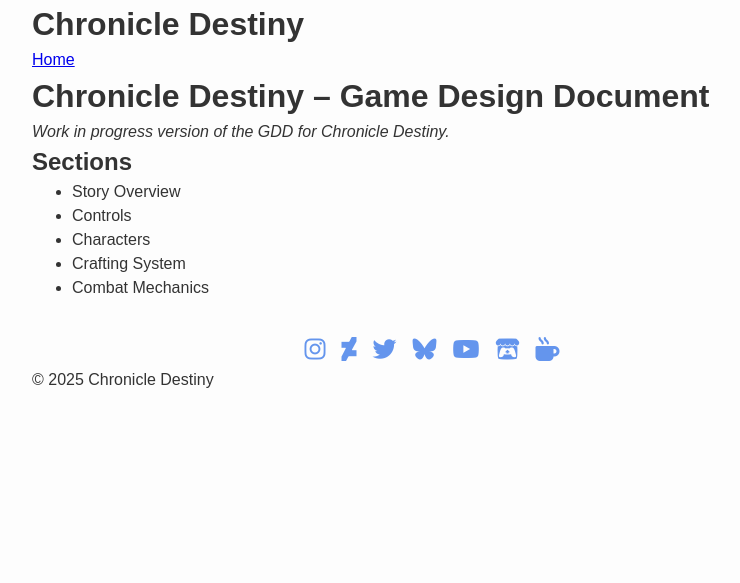
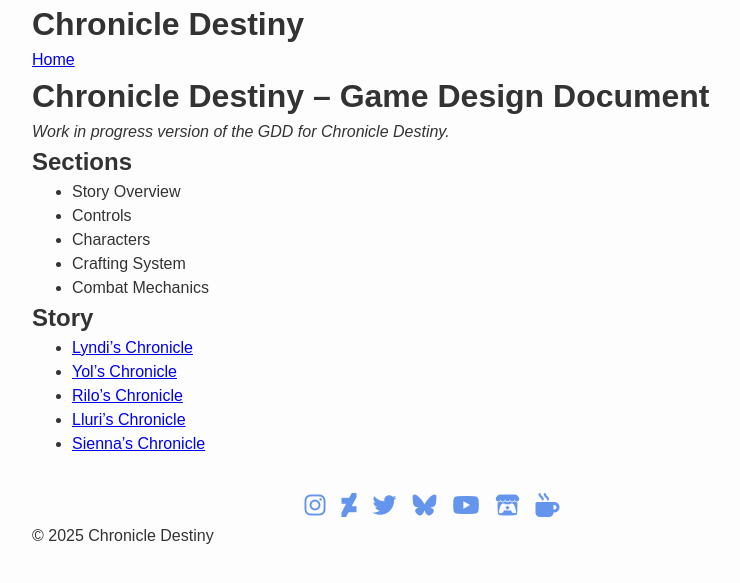
Before and after one commit to zBuLe/Chronicle-Destiny, a Jekyll site: the page built from gdd/chronicle-destiny-gdd.md, in a window 1280 px wide. Shown: the top 583 px of the page, without its empty margins (208-948 px from the left). Built offline with Jekyll 4.4.1, drawn with Linux system fonts in a browser that asks for light colours; nearby versions of some CDN libraries; our own code applies the rules of GitHub Pages for plain Markdown files.

Commit message:
Add story sections for new chronicles in the game design document

```diff
--- a/gdd/chronicle-destiny-gdd.md
+++ b/gdd/chronicle-destiny-gdd.md
@@ -14,3 +13,12 @@ _Work in progress version of the GDD for Chronicle Destiny._
 - Characters
 - Crafting System
 - Combat Mechanics
+
+
+## Story
+
+- [Lyndi's Chronicle](lyndis-chronicle.md)
+- [Yol's Chronicle](yols-chronicle.md)
+- [Rilo's Chronicle](rilos-chronicle.md)
+- [Lluri's Chronicle](lluris-chronicle.md)
+- [Sienna's Chronicle](siennas-chronicle.md)
```
Also changed, not shown: other parts of gdd/chronicle-destiny-gdd.md (+0 -1 lines), gdd/lluris-chronicle.md (added), gdd/lyndis-chronicle.md (added), gdd/rilos-chronicle.md (added), gdd/siennas-chronicle.md (added), gdd/yols-chronicle.md (added).
